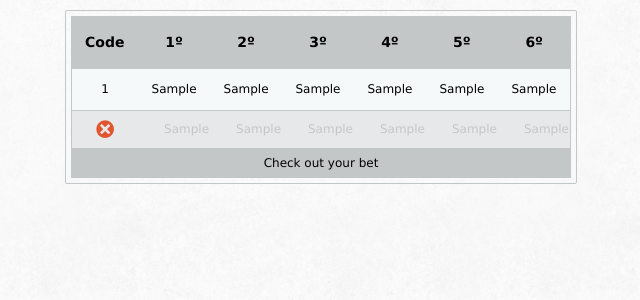
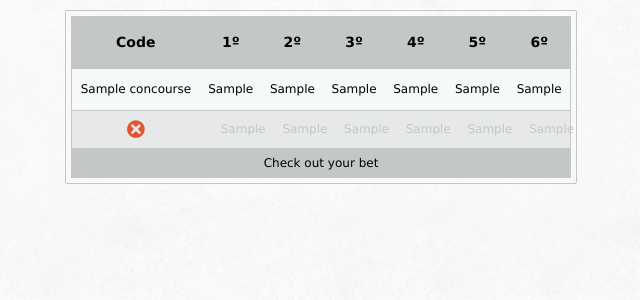
Before and after one commit to adroaldof/lottery, a Django app: template templates/megasena/check.html in a window 1280 px wide. Shown: the part 75-375 px from the top of the page, without its empty margins (314-954 px from the left). Run offline with Django 3.2, Linux system fonts and the light colour scheme; the template is opened without the code that fills it: most values are stand-ins (such as "Sample title", 1, 10 or a date in 2020); style sheets or scripts are compiled from the project's sources; some libraries are stand-ins or nearby versions.

Commit message:
Fix number change on html related files

```diff
--- a/static/css/bets.less
+++ b/static/css/bets.less
@@ -47,7 +47,7 @@
   color: #C4C7C8;
 }
 
-.found-same-number {
+.found-same-concourse {
   background-color: #C4C7C8;
   color: #1632C2;
 }
--- a/static/css/forms.less
+++ b/static/css/forms.less
@@ -26,7 +26,7 @@
 
 // Inputs
 @input-code-width: 45px;
-@input-numbers-width: 20px;
+@input-concourses-width: 20px;
 
 .form-box {
   width: @form-box-width;
@@ -95,7 +95,7 @@ form {
     float: right;
     cursor: pointer;
   }
-  input[name='number'] {
+  input[name='concourse'] {
     text-align: center;
   }
   input.wrong {
@@ -110,7 +110,7 @@ form {
       font-weight: bold;
     }
   }
-  .bet-numbers {
+  .bet-concourses {
     input[type='text'] {
       width: 45px;
       text-align: center;
--- a/static/js/check.js
+++ b/static/js/check.js
@@ -2,25 +2,25 @@ $(function() {
   var raffled = $('.raffled'),
       all = $('.bet');
 
-  var numbers = new Array();
+  var concourses = new Array();
 
   raffled.each(function() {
-    var number = parseInt($(this).text());
-    numbers.push(number);
+    var concourse = parseInt($(this).text());
+    concourses.push(concourse);
   });
 
   all.each(function() {
     var bet = parseInt($(this).text());
-    for (var i = 0; i < numbers.length; i++) {
-      if (bet === numbers[i]) {
-        $(this).css({'color': '#1632C2'}).parent().addClass('found-same-number');
+    for (var i = 0; i < concourses.length; i++) {
+      if (bet === concourses[i]) {
+        $(this).css({'color': '#1632C2'}).parent().addClass('found-same-concourse');
 
       }
     }
   });
 
   $('.bets').each(function() {
-    if ($(this).find('.found-same-number').length > 3) {
+    if ($(this).find('.found-same-concourse').length > 3) {
       $(this).find('.check-status').addClass('match').removeClass('dont-match');
     }
   });
--- a/static/js/forms.js
+++ b/static/js/forms.js
@@ -13,7 +13,7 @@ $(function() {
       .css({'color': '#000', 'cursor': 'auto'});
   }
 
-  $('form').on('keyup', 'input[name="number"]', function() {
+  $('form').on('keyup', 'input[name="concourse"]', function() {
     if (isNaN($(this).val()) || parseInt($(this).val()) <= 0 || parseInt($(this).val()) > 2000) {
       signalWrong($(this));
     } else {
--- a/templates/megasena/bets.html
+++ b/templates/megasena/bets.html
@@ -62,7 +62,7 @@
         </th>
       </tr>
     </thead>
-    {% regroup infos by number as bets_list %}
+    {% regroup infos by concourse as bets_list %}
     {% for bets in bets_list %}
     <tr>
       <td colspan="12">{{ bets.grouper }}</td>
@@ -78,10 +78,10 @@
       <td>{% if bet.hits == None %}-{% else %}{{ bet.hits }}{% endif %}</td>
       <td><span class="check-status {% if bet.hits == None %}none{% else %}{% if bet.hits > 3 and object.hits < 7 %}match{% else %}dont-match{% endif %}{% endif %}"></span></td>
       <td>
-        <a href="{% url 'megasena-check-bet' bet.number.number %}" class="action-btn check">J</a>
+        <a href="{% url 'megasena-check-bet' bet.concourse.concourse %}" class="action-btn check">J</a>
       </td>
       <td>
-        <a href="{% url 'megasena-update-bet' bet.number.number %}" class="action-btn update">p</a>
+        <a href="{% url 'megasena-update-bet' bet.concourse.concourse %}" class="action-btn update">p</a>
       </td>
       <td>
         <a href="#" class="action-btn remove" data-remove="{% url 'megasena-delete-bet' bet.id %}">#</a>
--- a/templates/megasena/check.html
+++ b/templates/megasena/check.html
@@ -28,7 +28,7 @@
     </thead>
     <tr class="concourse">
       {% for raffle in raffled %}
-        <td><div class="number">{{ raffle.number }}</div></td>
+        <td><div class="concourse">{{ raffle.concourse }}</div></td>
         <td><div class="raffled">{{ raffle.n01 }}</div></td>
         <td><div class="raffled">{{ raffle.n02 }}</div></td>
         <td><div class="raffled">{{ raffle.n03 }}</div></td>
--- a/templates/megasena/detail.html
+++ b/templates/megasena/detail.html
@@ -25,7 +25,7 @@
       </thead>
       <tbody>
       <tr>
-        <td>{{ infos.number }}</td>
+        <td>{{ infos.concourse }}</td>
         <td>{{ infos.n01 }}</td>
         <td>{{ infos.n02 }}</td>
         <td>{{ infos.n03 }}</td>
--- a/templates/megasena/form.html
+++ b/templates/megasena/form.html
@@ -15,7 +15,7 @@
     $(function() {
       $('label').remove();
       if ($('form').hasClass('add')) {
-        var label = $('<label for="id_number">Concourse:</label>');
+        var label = $('<label for="id_concourse">Concourse:</label>');
         $('#concourse').prepend(label);
       }
     });
@@ -44,7 +44,7 @@
       <a id="add" href="#" class='action-btn'>+</a>
     </div>
 
-    <div class="bet-numbers">
+    <div class="bet-concourses">
       <div class="bet-titles">
         <ul>
           <li>1&ordm</li>
--- a/templates/megasena/home.html
+++ b/templates/megasena/home.html
@@ -48,7 +48,7 @@
     <tbody>
     {% for raffle in raffles %}
     <tr>
-      <td><a href="{% url 'megasena-detail' raffle.number.number %}">{{ raffle.number }}</a></td>
+      <td><a href="{% url 'megasena-detail' raffle.concourse.concourse %}">{{ raffle.concourse }}</a></td>
       <td>{{ raffle.n01 }}</td>
       <td>{{ raffle.n02 }}</td>
       <td>{{ raffle.n03 }}</td>
```
